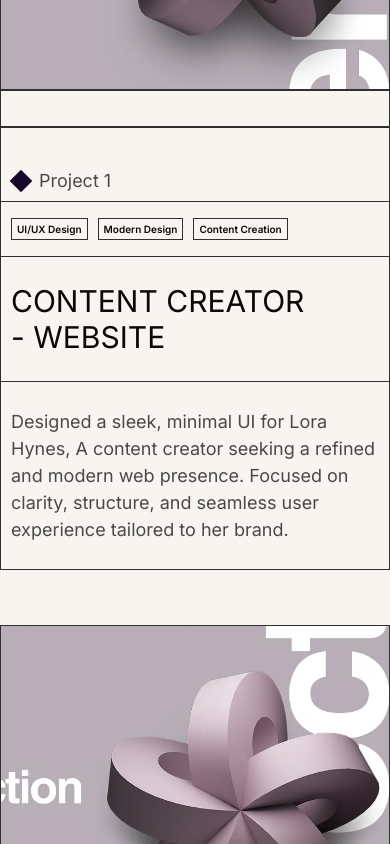
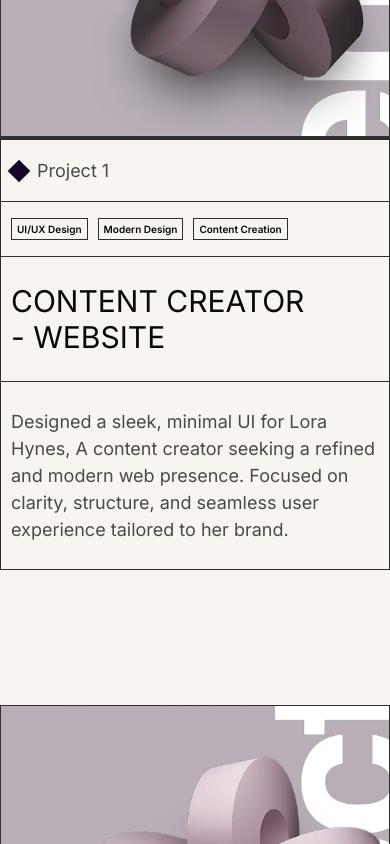
Before and after one commit to dinbandhu12/portfolio-v2, a plain HTML site: page pages/work.html in a window 390 px wide. Shown: the part 700-1544 px from the top of the page. Drawn offline with nearby package versions, Linux system fonts and the light colour scheme.

Commit message:
added design gap in works page

```diff
--- a/css/work.css
+++ b/css/work.css
@@ -288,6 +288,7 @@ body.dark-mode .gap-right {
 @media (max-width: 480px) {
   .gap-block {
     flex-direction: column;
+    height: 16vh;
   }
   .gap-left {
     width: 100%;
@@ -479,7 +480,7 @@ body.dark-mode .work-right-block .project-info {
   }
   .gap-span {
     width: 100%;
-    height: 10vh;
+    height: 0;
   }
   .work-right-block {
     width: 100%;
@@ -494,6 +495,9 @@ body.dark-mode .work-right-block .project-info {
   }
   .project-num-text .project-num {
     font-size: 18px;
+  }
+  .project-num-text {
+    padding: 20px 10px;
   }
 }
 
```
